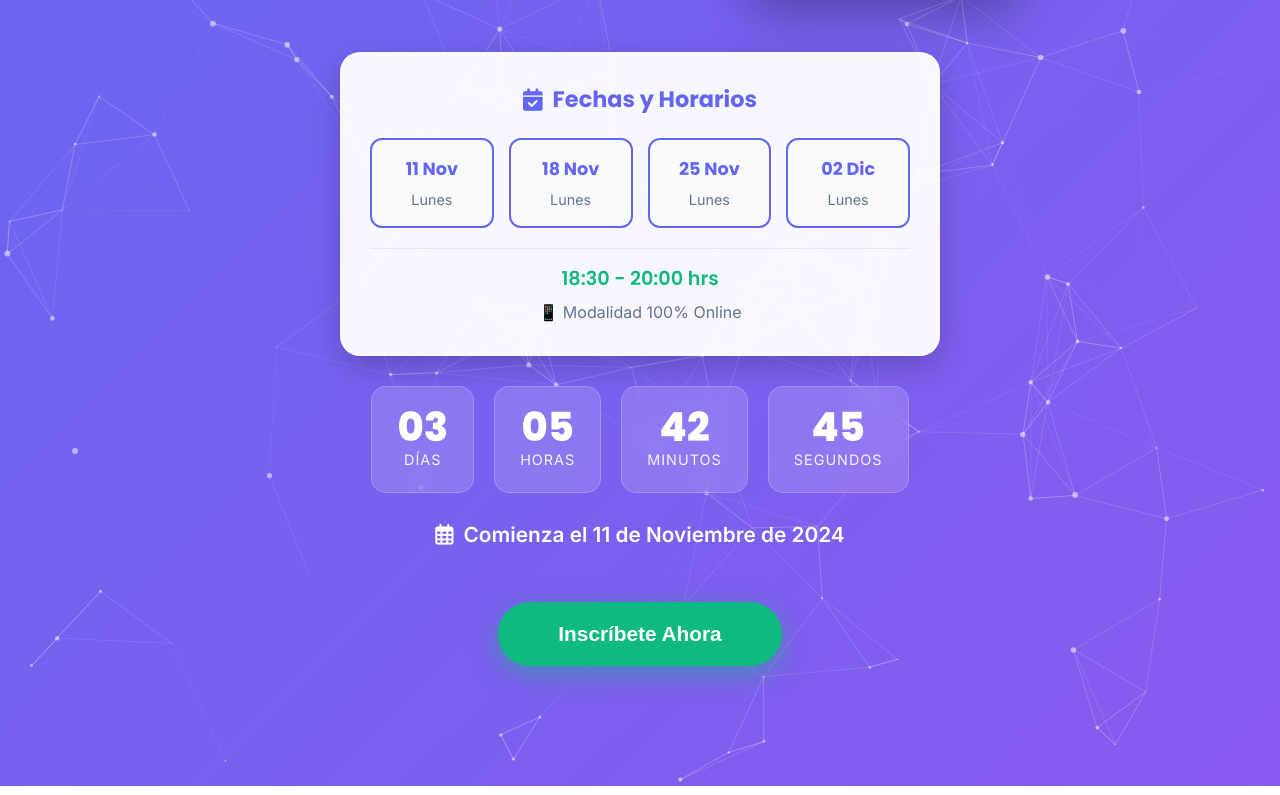
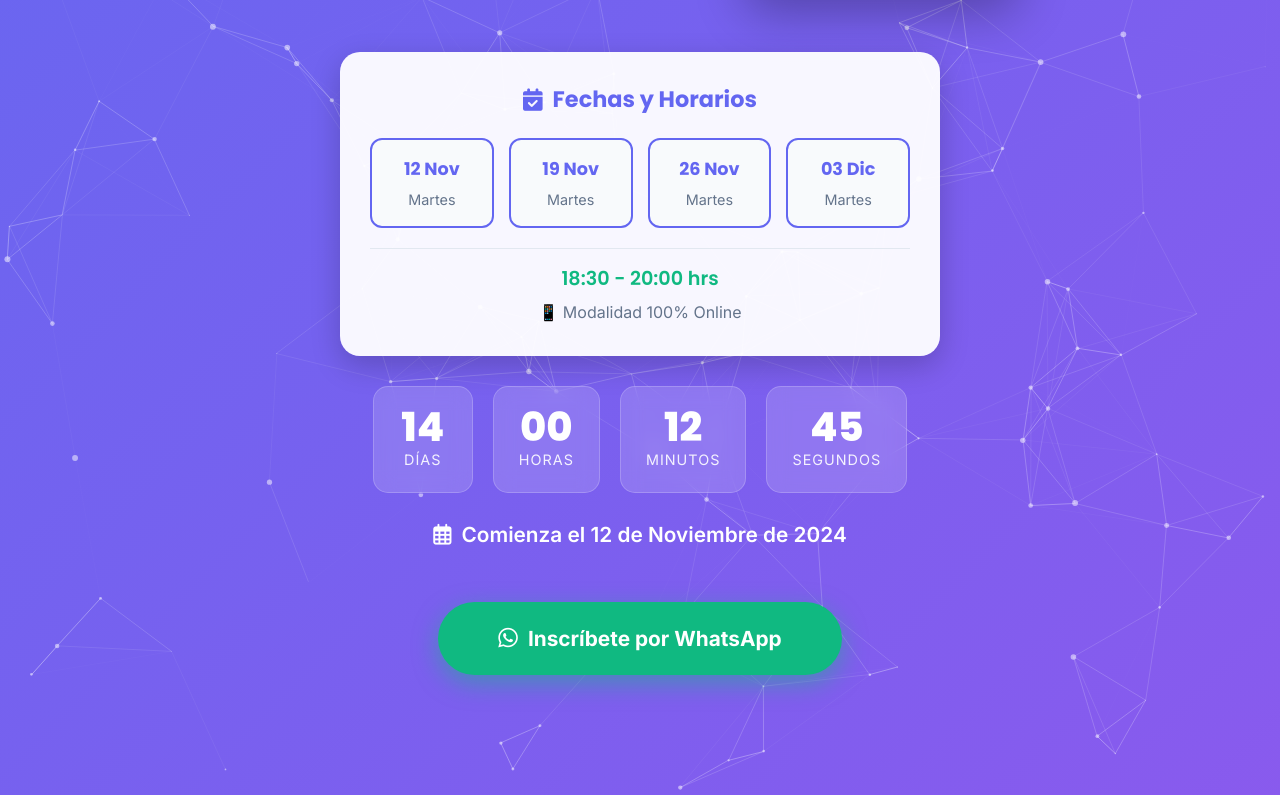
Before and after one commit to kaysersozes/talleria, a plain HTML site: page index.html in a window 1280 px wide. Shown: the part 541-1336 px from the top of the page. Drawn offline with nearby package versions, Linux system fonts and the light colour scheme.

Commit message:
Descripción de los cambios

```diff
--- a/index.html
+++ b/index.html
@@ -290,6 +290,19 @@
             transform: translateY(-5px);
             box-shadow: 0 12px 35px rgba(16, 185, 129, 0.7);
             background: #059669;
+        }
+
+        .cta-button i {
+            margin-right: 10px;
+            font-size: 1.4rem;
+            position: relative;
+            z-index: 2;
+        }
+
+        .cta-button {
+            display: inline-flex;
+            align-items: center;
+            justify-content: center;
         }
 
         .urgency-tag {
@@ -1157,20 +1170,20 @@
                 </div>
                 <div class="schedule-grid">
                     <div class="schedule-item">
-                        <div class="schedule-date">11 Nov</div>
-                        <div class="schedule-day">Lunes</div>
+                        <div class="schedule-date">12 Nov</div>
+                        <div class="schedule-day">Martes</div>
                     </div>
                     <div class="schedule-item">
-                        <div class="schedule-date">18 Nov</div>
-                        <div class="schedule-day">Lunes</div>
+                        <div class="schedule-date">19 Nov</div>
+                        <div class="schedule-day">Martes</div>
                     </div>
                     <div class="schedule-item">
-                        <div class="schedule-date">25 Nov</div>
-                        <div class="schedule-day">Lunes</div>
+                        <div class="schedule-date">26 Nov</div>
+                        <div class="schedule-day">Martes</div>
                     </div>
                     <div class="schedule-item">
-                        <div class="schedule-date">02 Dic</div>
-                        <div class="schedule-day">Lunes</div>
+                        <div class="schedule-date">03 Dic</div>
+                        <div class="schedule-day">Martes</div>
                     </div>
                 </div>
                 <div class="schedule-details">
@@ -1200,12 +1213,12 @@
 
             <div class="start-date" data-aos="fade-up" data-aos-delay="700">
                 <i class="far fa-calendar-alt"></i>
-                <span>Comienza el 11 de Noviembre de 2024</span>
+                <span>Comienza el 12 de Noviembre de 2024</span>
             </div>
 
-            <button class="cta-button" onclick="openModal()" data-aos="fade-up" data-aos-delay="800">
-                Inscríbete Ahora
-            </button>
+            <a href="https://wa.me/56977081565?text=¡Hola! Me interesa inscribirme en el Taller de IA para Todos. Me gustaría recibir más información sobre las fechas y el proceso de inscripción." class="cta-button" target="_blank" data-aos="fade-up" data-aos-delay="800">
+                <i class="fab fa-whatsapp"></i> Inscríbete por WhatsApp
+            </a>
         </div>
     </section>
 
@@ -1310,7 +1323,7 @@
 
         // Countdown Timer
         function updateCountdown() {
-            const targetDate = new Date('2025-11-02T00:00:00').getTime();
+            const targetDate = new Date('2025-11-12T18:30:00').getTime();
             const now = new Date().getTime();
             const distance = targetDate - now;
 
```
